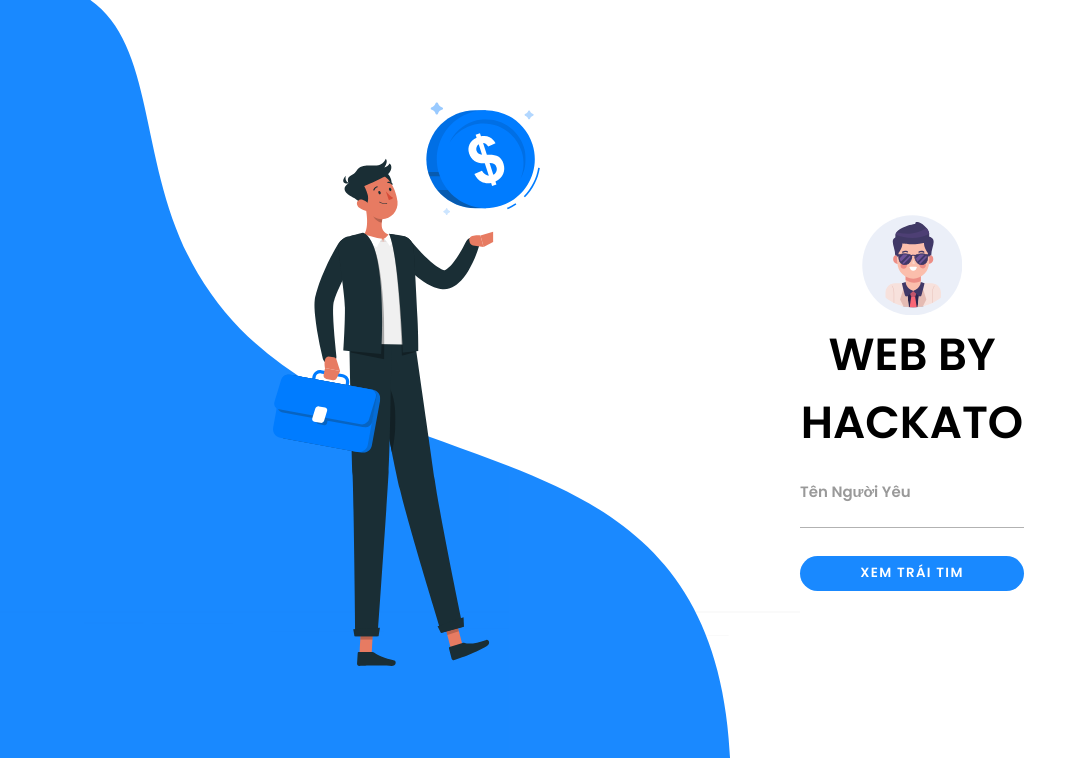
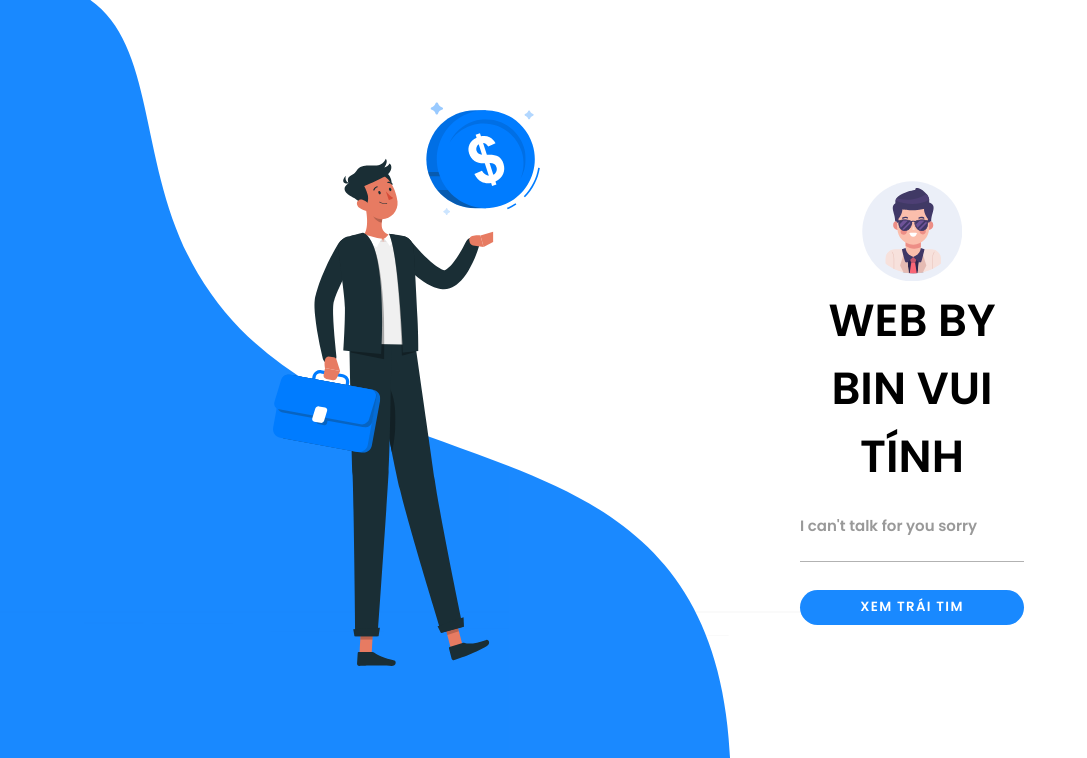
Before and after one commit to ndn2k5/Hackatotym, a plain HTML site: page index.html in a window 1280 px wide. Shown: the top 758 px of the page, without its empty margins (0-1087 px from the left). Drawn offline with Linux system fonts and the light colour scheme.

Commit message:
Update index.html

```diff
--- a/index.html
+++ b/index.html
@@ -3,24 +3,24 @@
 <head>
   <meta charset="UTF-8">
   <meta name="viewport" content="width=device-width, initial-scale=1.0">
-  <title>Hackato</title>
+  <title>Nguyễn Duy Ngọc</title>
   <link href="https://fonts.googleapis.com/css2?family=Poppins:wght@400;600&display=swap" rel="stylesheet">
   <link rel="stylesheet" href="css/styles.css">
 </head>
 <body>
   <div class="wrap">
     <div class="image">
-      <a href="https://www.facebook.com/hackato.profile">
+      <a href="https://www.facebook.com/pu.ly.391420">
       <img src="images/ilustracion-negocios.svg" alt="Hombre de negocios" class="image-man"/></a>
     </div>
 
     <div class="login">
       <img src="images/person.svg" alt="Persona" class="login-img" />
-      <h1 class="login-title">Web By Hackato</h1>
+      <h1 class="login-title">Web By Bin vui tính</h1>
 
       <form class="login-form">
         <div class="form-group">
-          <label class="form-label" for="username">Tên Người Yêu </label>
+          <label class="form-label" for="username">I can't talk for you sorry </label>
             <input type="text" class="form-input" id="username" />
         </div>
         <button type="submit" class="login-submit" onclick="start()">Xem Trái Tim</button>
```
